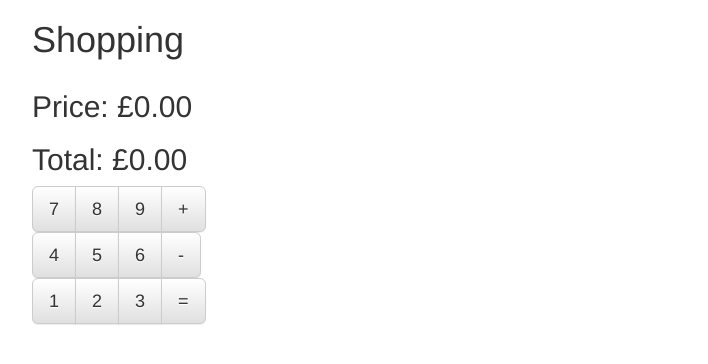
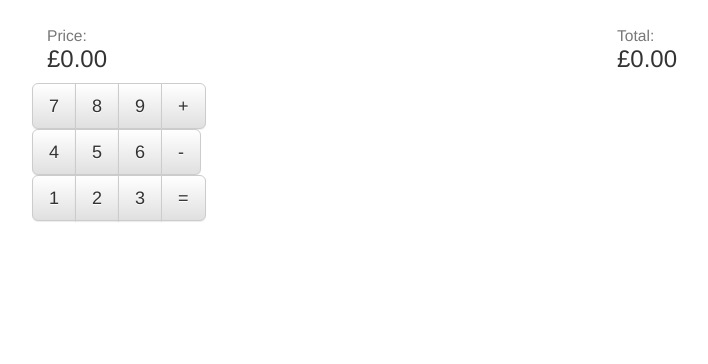
Before and after one commit to aliuk2012/weekly-shopping, an Angular app: page / in a window 1280 px wide. Shown: the top 364 px of the page, without its empty margins (38-746 px from the left). Built offline with nearby package versions, Linux system fonts and the light colour scheme.

Commit message:
redesign the top totals

```diff
--- a/src/app/app.component.html
+++ b/src/app/app.component.html
@@ -18,6 +18,5 @@
   <!--</li>-->
 <!--</ul>-->
 <div class="container">
-  <h1>Shopping</h1>
   <app-calculator></app-calculator>
 </div>
--- a/src/app/calculator/calculator.component.html
+++ b/src/app/calculator/calculator.component.html
@@ -1,7 +1,20 @@
 <div class="row">
   <div class="col-xs-12">
-    <h2>Price: {{ getNumberClicked() }}</h2>
-    <h2>Total: {{ getTotalValue() }}</h2>
+
+    <div class="col-xs-6">
+      <h3>
+        <div><small>Price:</small></div>
+        <div>{{ getNumberClicked() }}</div>
+      </h3>
+    </div>
+
+    <div class="col-xs-6">
+      <h3>
+        <div><small>Total:</small></div>
+        <div>{{ getTotalValue() }}</div>
+      </h3>
+    </div>
+
 
   </div>
 </div>
```
